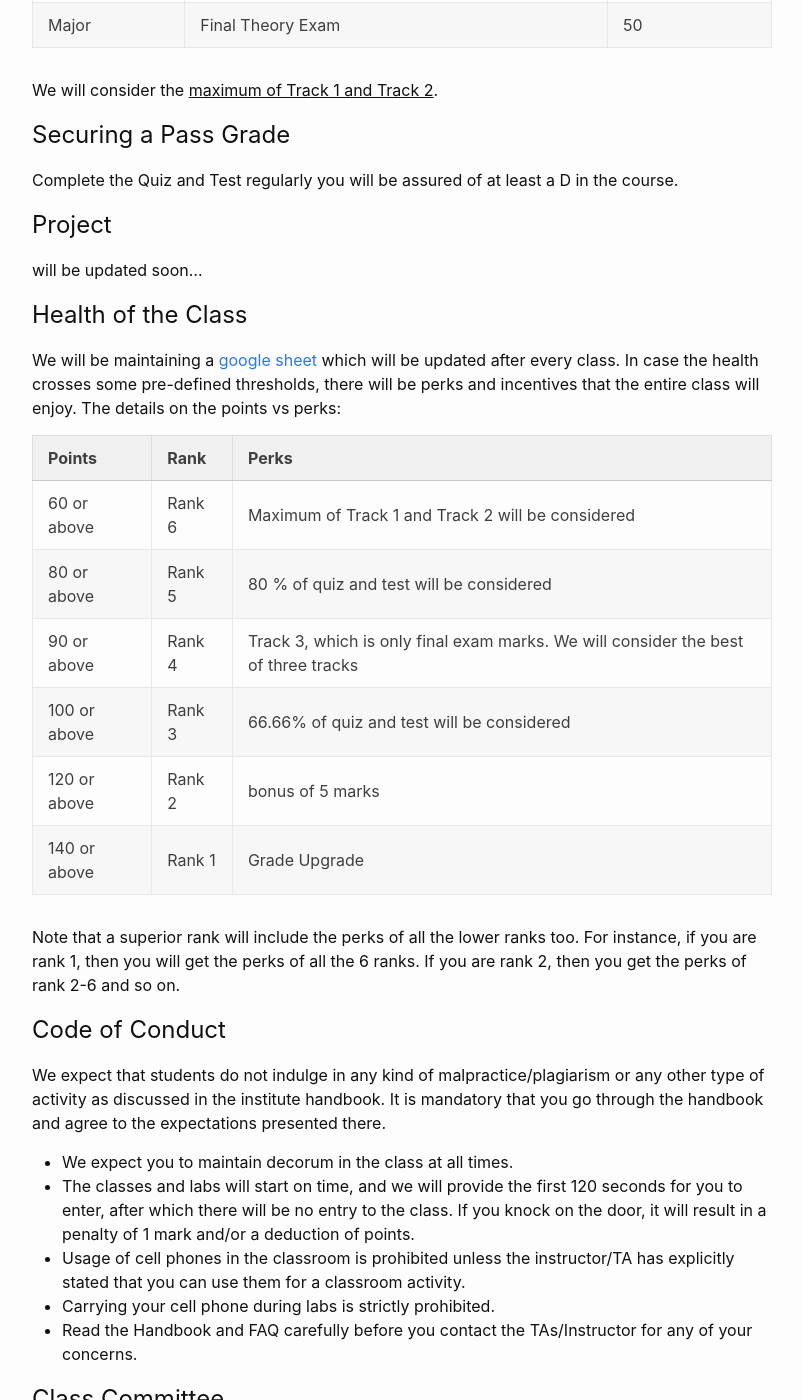
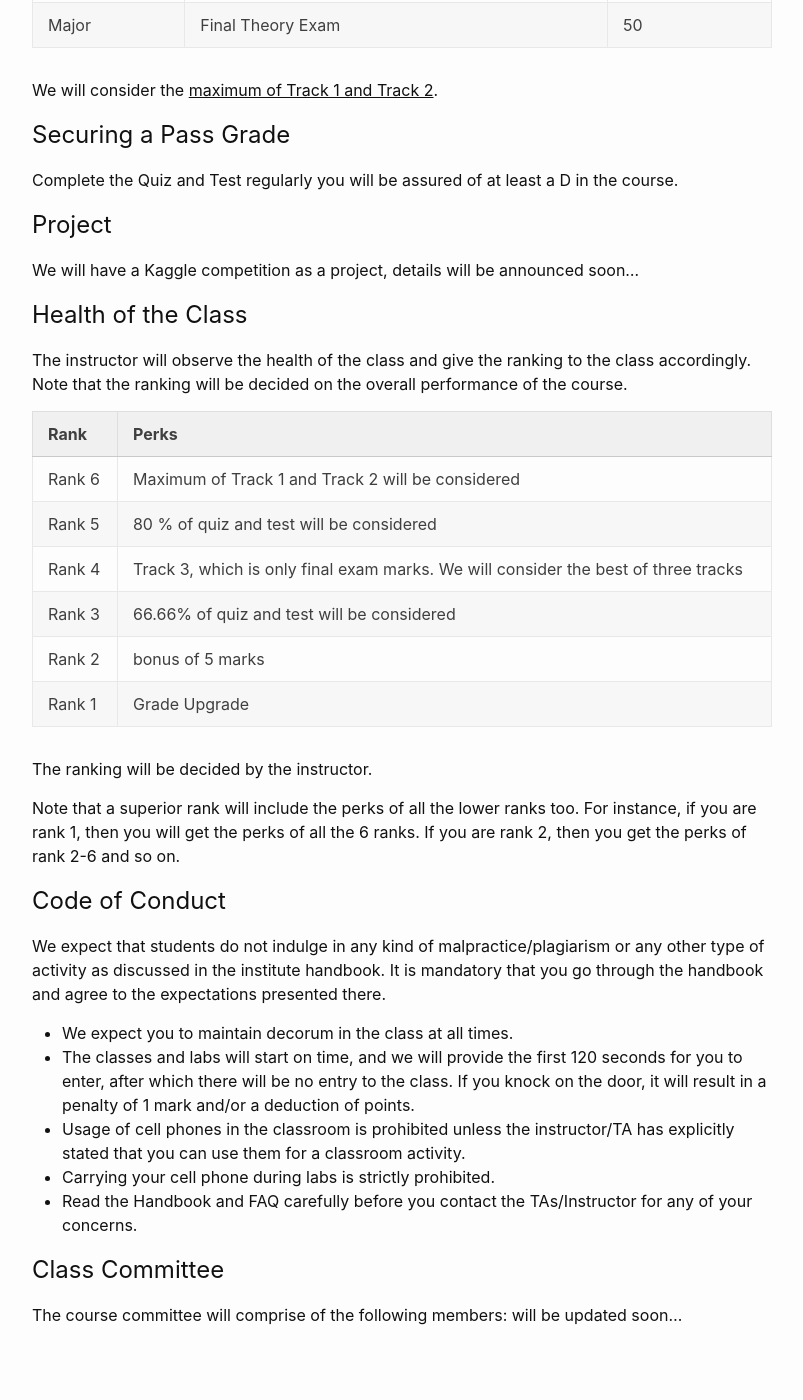
Before and after one commit to sudarshansudarshan/cs503, a Jekyll site: the page built from Handbook.md, in a window 1280 px wide and 1400 px high, scrolled down 3204 px. Shown: the whole window, without its empty margins (238-1041 px from the left). Built offline with Jekyll 4.4.1, drawn with Linux system fonts in a browser that asks for light colours; some of the changed text lies outside the part shown.

Commit message:
Update Handbook.md

```diff
--- a/Handbook.md
+++ b/Handbook.md
@@ -108,21 +108,23 @@ Complete the Quiz and Test regularly you will be assured of at least a D in the
 
 # Project
 
-will be updated soon...
+We will have a Kaggle competition as a project, details will be announced soon...
 
 
 # Health of the Class
-We will be maintaining a [google sheet](https://docs.google.com/spreadsheets/d/12qDBpHmaFjYkjZ0mkHDWFJhtg4ZauA3eTo0NPHRyrUM/edit#gid=0)  which will be updated after every class. In case the health crosses some pre-defined thresholds, there will be perks and incentives that the entire class will enjoy. The details on the points vs perks:
+The instructor will observe the health of the class and give the ranking to the class accordingly. Note that the ranking will be decided on the overall performance of the course.
 
 
-| Points                |Rank                                | Perks  |
-|-----------------------|------------------------------------|--------|
-| 60 or above  | Rank 6 | Maximum of Track 1 and Track 2 will be considered|
-| 80 or above  | Rank 5 | 80 % of quiz and test will be considered|
-| 90 or above  | Rank 4 | Track 3, which is only final exam marks. We will consider the best of three tracks|
-|100 or above  | Rank 3 | 66.66% of quiz and test will be considered|
-|120 or above  | Rank 2 | bonus of 5 marks|
-|140 or above  | Rank 1 | Grade Upgrade|
+|Rank                                | Perks  |
+|------------------------------------|--------|
+| Rank 6 | Maximum of Track 1 and Track 2 will be considered|
+| Rank 5 | 80 % of quiz and test will be considered|
+| Rank 4 | Track 3, which is only final exam marks. We will consider the best of three tracks|
+| Rank 3 | 66.66% of quiz and test will be considered|
+| Rank 2 | bonus of 5 marks|
+| Rank 1 | Grade Upgrade|
+
+The ranking will be decided by the instructor.
 
 
 Note that a superior rank will include the perks of all the lower ranks too. For instance, if you are rank 1, then you will get the perks of all the 6 ranks. If you are rank 2, then you get the perks of rank 2-6 and so on.
```
Also changed, not shown: other parts of Handbook.md (+2 -2 lines).
